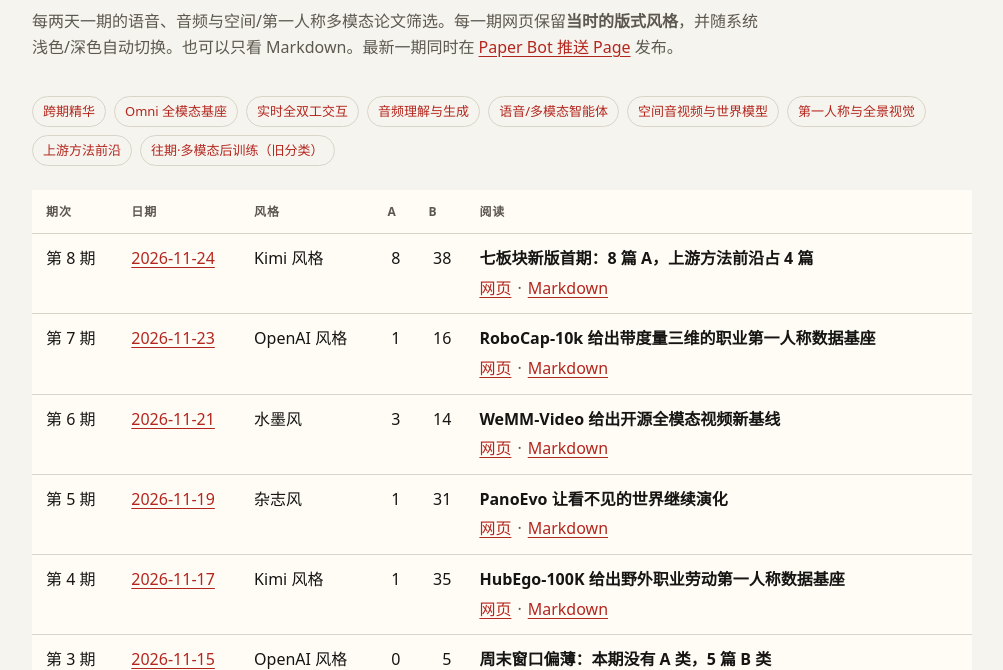
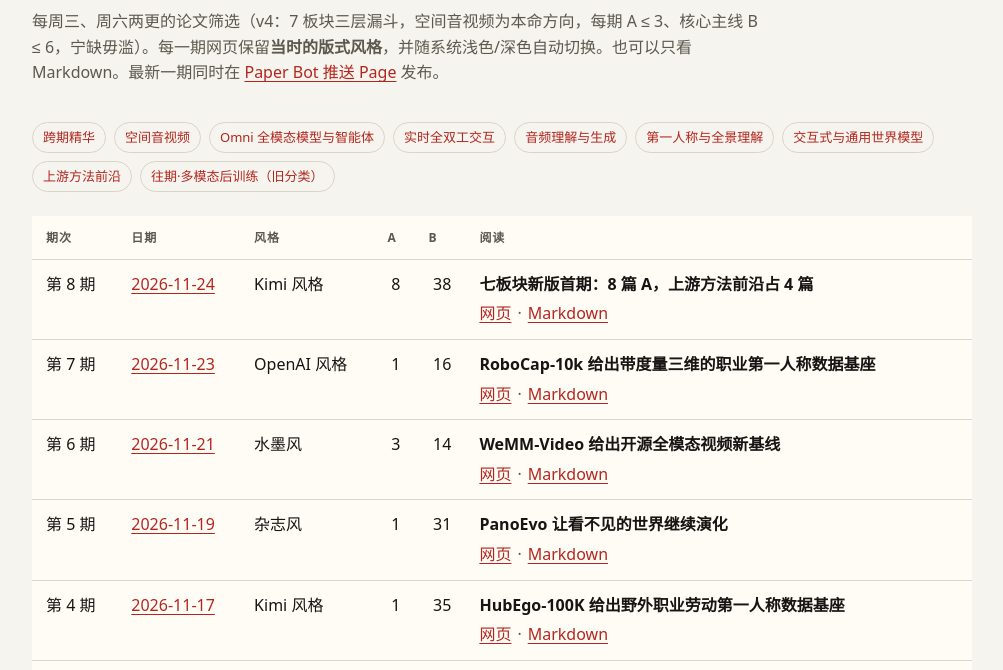
Before and after one commit to Aaashair/paper-bot-digest, a plain HTML site: page docs/index.html in a window 1280 px wide. Shown: the part 118-788 px from the top of the page, without its empty margins (138-1141 px from the left). Drawn offline with Linux system fonts and the light colour scheme.

Commit message:
v4 funnel: legacy redirects + site index/highlights (4/7)

```diff
--- a/docs/index.html
+++ b/docs/index.html
@@ -44,8 +44,8 @@
 <body>
 <main>
   <h1>Paper Bot 推送归档</h1>
-  <p class="lead">每两天一期的语音、音频与空间/第一人称多模态论文筛选。每一期网页保留<strong>当时的版式风格</strong>，并随系统浅色/深色自动切换。也可以只看 Markdown。最新一期同时在 <a href="https://cursor.com/canvas/store-e1c619e9-9a18-45c2-be84-6a0452d9876f/64510c92-4dce-4196-b8b8-1f618dc85549">Paper Bot 推送 Page</a> 发布。</p>
-  <nav class="nav"><a href="highlights.html">跨期精华</a><a href="topics/omni_fm.html">Omni 全模态基座</a><a href="topics/full_duplex.html">实时全双工交互</a><a href="topics/audio_ug.html">音频理解与生成</a><a href="topics/voice_agent.html">语音/多模态智能体</a><a href="topics/spatial_world.html">空间音视频与世界模型</a><a href="topics/ego_pano.html">第一人称与全景视觉</a><a href="topics/upstream_methods.html">上游方法前沿</a><a href="topics/mm_post_training.html">往期·多模态后训练（旧分类）</a></nav>
+  <p class="lead">每周三、周六两更的论文筛选（v4：7 板块三层漏斗，空间音视频为本命方向，每期 A ≤ 3、核心主线 B ≤ 6，宁缺毋滥）。每一期网页保留<strong>当时的版式风格</strong>，并随系统浅色/深色自动切换。也可以只看 Markdown。最新一期同时在 <a href="https://cursor.com/canvas/store-e1c619e9-9a18-45c2-be84-6a0452d9876f/64510c92-4dce-4196-b8b8-1f618dc85549">Paper Bot 推送 Page</a> 发布。</p>
+  <nav class="nav"><a href="highlights.html">跨期精华</a><a href="topics/spatial_audiovisual.html">空间音视频</a><a href="topics/omni_agent.html">Omni 全模态模型与智能体</a><a href="topics/full_duplex.html">实时全双工交互</a><a href="topics/audio_ug.html">音频理解与生成</a><a href="topics/ego_pano_und.html">第一人称与全景理解</a><a href="topics/world_models.html">交互式与通用世界模型</a><a href="topics/upstream_methods.html">上游方法前沿</a><a href="topics/mm_post_training.html">往期·多模态后训练（旧分类）</a></nav>
   <table>
     <thead>
       <tr><th>期次</th><th>日期</th><th>风格</th><th class="n">A</th><th class="n">B</th><th>阅读</th></tr>
```
Also changed, not shown: docs/highlights.html (+1 -1 lines), 2 other files.
